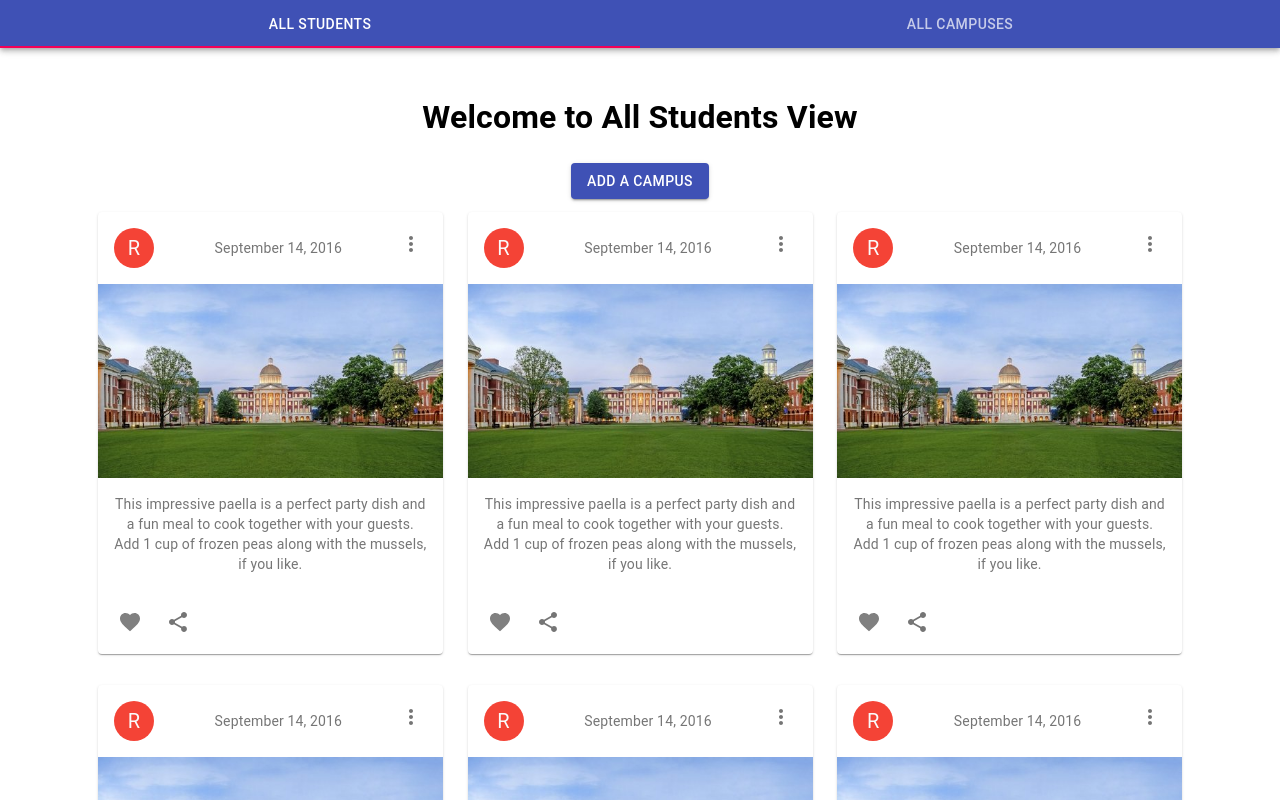
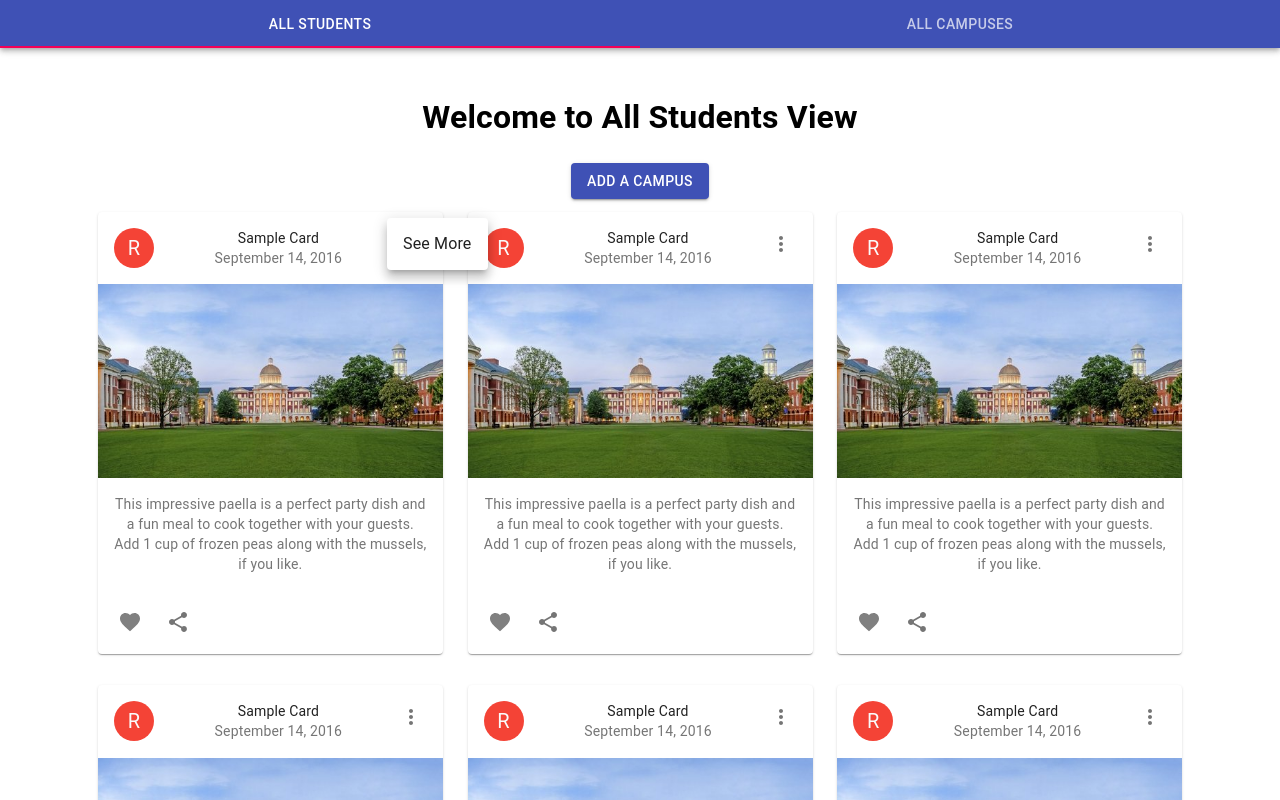
Before and after one commit to Naveed-Naqi/TTP_CRUD_APP, a React (Create React App) app: page / in a window 1280 px wide. Both pictures are taken after a click on the button 410 px from the left and 243 px from the top of the page. Shown: the top 800 px of the page. Built offline with nearby package versions, Linux system fonts and the light colour scheme.

Commit message:
Added See More Menu

```diff
--- a/src/components/campuses/AllCampuses.js
+++ b/src/components/campuses/AllCampuses.js
@@ -4,10 +4,6 @@ import StylishCardDisplay from "../layout/StylishCardDisplay";
 import AddCampusModal from './AddCampusModal';
 
 export default class AllCampuses extends Component {
-
-    likeCard = (isLiked) => {
-        return !isLiked;
-    }
 
     render() {
         return (
@@ -19,7 +15,7 @@ export default class AllCampuses extends Component {
 
                 <AddCampusModal></AddCampusModal>
 
-                <StylishCardDisplay likeCard={this.likeCard}></StylishCardDisplay>
+                <StylishCardDisplay></StylishCardDisplay>
                 <StylishCardDisplay></StylishCardDisplay>
                 <StylishCardDisplay></StylishCardDisplay>
                 <StylishCardDisplay></StylishCardDisplay>
--- a/src/components/layout/StylishCardDisplay.js
+++ b/src/components/layout/StylishCardDisplay.js
@@ -1,4 +1,4 @@
-import React, { useEffect, useState } from 'react';
+import React, { useState } from 'react';
 import { makeStyles } from '@material-ui/core/styles';
 import Card from '@material-ui/core/Card';
 import CardHeader from '@material-ui/core/CardHeader';
@@ -11,7 +11,7 @@ import Typography from '@material-ui/core/Typography';
 import { red } from '@material-ui/core/colors';
 import FavoriteIcon from '@material-ui/icons/Favorite';
 import ShareIcon from '@material-ui/icons/Share';
-import MoreVertIcon from '@material-ui/icons/MoreVert';
+import StylishCardMenu from "./StylishCardMenu";
 
 const useStyles = makeStyles(theme => ({
   card: {
@@ -29,7 +29,7 @@ const useStyles = makeStyles(theme => ({
   },
 }));
 
-export default function StylishCardDisplay({likeCard}) {
+export default function StylishCardDisplay() {
     const classes = useStyles();
 
     const [likedStatus, setLikedStatus] = useState(false);
@@ -38,16 +38,14 @@ export default function StylishCardDisplay({likeCard}) {
         <Card className={classes.card}>
         <CardHeader
             avatar={
-            <Avatar aria-label="recipe" className={classes.avatar}>
-                R
-            </Avatar>
+                <Avatar aria-label="recipe" className={classes.avatar}>
+                    R
+                </Avatar>
             }
             action={
-            <IconButton aria-label="settings">
-                <MoreVertIcon />
-            </IconButton>
+                <StylishCardMenu></StylishCardMenu>
             }
-            title={likedStatus}
+            title="Sample Card"
             subheader="September 14, 2016"
         />
         <CardMedia
--- /dev/null
+++ b/src/components/layout/StylishCardMenu.js
@@ -0,0 +1,54 @@
+import React from 'react';
+import IconButton from '@material-ui/core/IconButton';
+import Menu from '@material-ui/core/Menu';
+import MenuItem from '@material-ui/core/MenuItem';
+import MoreVertIcon from '@material-ui/icons/MoreVert';
+
+const option = "See More"
+
+export default function StylishCardMenu() {
+  const [anchorEl, setAnchorEl] = React.useState(null);
+  const open = Boolean(anchorEl);
+
+  const handleClick = event => {
+      console.log(event.currentTarget);
+      setAnchorEl(event.currentTarget);
+  };
+
+  const handleClose = () => {
+    setAnchorEl(null);
+  };
+
+  return (
+    <div>
+
+        <IconButton
+            aria-label="more"
+            aria-controls="menu"
+            aria-haspopup="true"
+            onClick={handleClick}
+        >
+            <MoreVertIcon />
+
+        </IconButton>
+
+        <Menu
+            id="menu"
+            anchorEl={anchorEl}
+            keepMounted
+            open={open}
+            onClose={handleClose}
+        >
+            <MenuItem
+                key={option}
+                selected={option === 'Pyxis'}
+                onClick={handleClose}
+            >
+            {option}
+            </MenuItem>
+
+        </Menu>
+
+    </div>
+  );
+}
```
